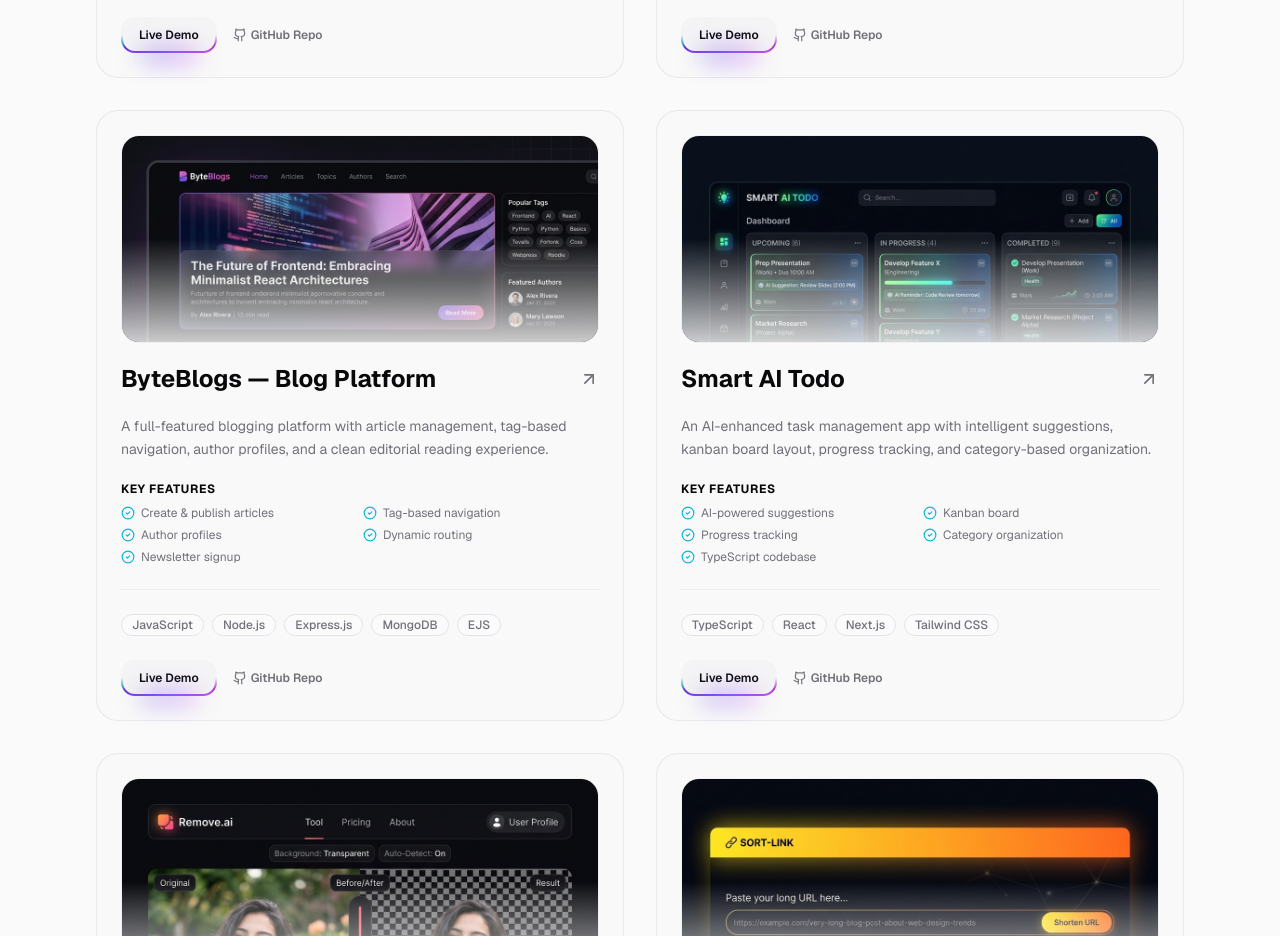
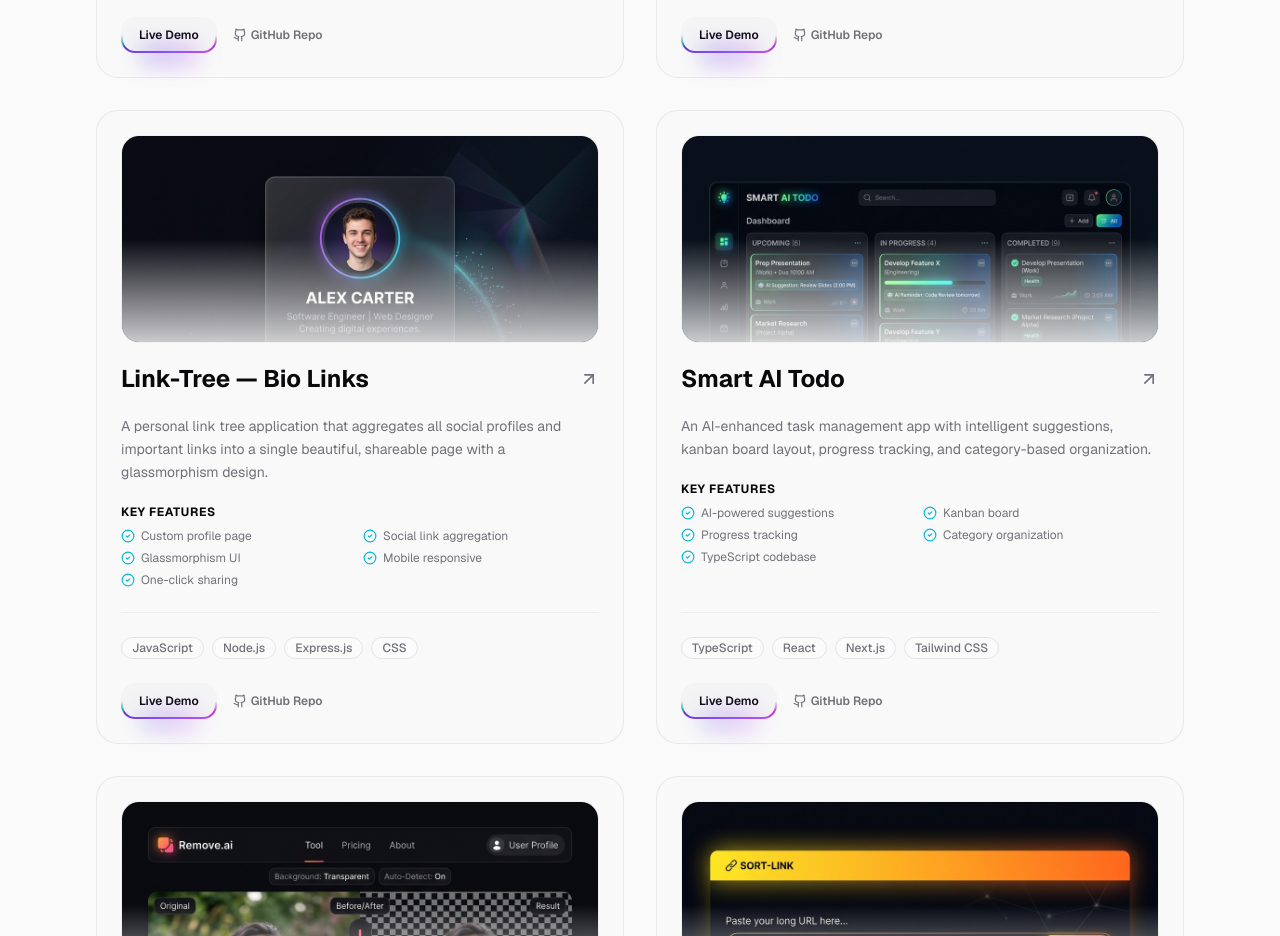
Before and after one commit to akashsingh062/portfolio, a Next.js app: page /projects in a window 1280 px wide. Shown: the part 1000-1936 px from the top of the page. Built offline with nearby package versions, Linux system fonts and the light colour scheme.

Commit message:
feat: replace ByteBlogs project with Link-Tree and update hero animation sequence

```diff
--- a/src/app/page.tsx
+++ b/src/app/page.tsx
@@ -133,13 +133,13 @@ export default function Home() {
       github: "https://github.com/akashsingh062/Prescripto-My-Doctor"
     },
     {
-      title: "ByteBlogs — Blog Platform",
-      description: "A full-featured blogging platform with article management, tag-based navigation, author profiles, and a clean editorial reading experience.",
-      features: ["Create & publish articles", "Tag-based navigation", "Author profiles", "Dynamic routing", "Newsletter signup"],
-      techs: ["JavaScript", "Node.js", "Express.js", "MongoDB", "EJS"],
-      image: "/projects/byteblogs.png",
+      title: "Link-Tree — Bio Links",
+      description: "A personal link tree application that aggregates all social profiles and important links into a single beautiful, shareable page with a glassmorphism design.",
+      features: ["Custom profile page", "Social link aggregation", "Glassmorphism UI", "Mobile responsive", "One-click sharing"],
+      techs: ["JavaScript", "Node.js", "Express.js", "CSS"],
+      image: "/projects/linktree.png",
       demo: "/projects",
-      github: "https://github.com/akashsingh062/ByteBlogs"
+      github: "https://github.com/akashsingh062/link-tree"
     },
     {
       title: "Smart AI Todo",
@@ -240,22 +240,21 @@ export default function Home() {
             <span>🚀 Full Stack Developer | Computer Science Student</span>
           </motion.div>
 
-          <div className="text-4xl sm:text-5xl md:text-7xl font-bold bg-gradient-to-r from-primary to-secondary bg-clip-text text-transparent pb-2 whitespace-nowrap">
+          <div className="text-4xl sm:text-5xl md:text-7xl font-bold bg-gradient-to-r from-primary to-secondary bg-clip-text text-transparent pb-2">
             <ComicText>
               <TextAnimate
                 variants={{
-                  hidden: { opacity: 0, y: 30, rotate: 45, scale: 0.5 },
+                  hidden: { opacity: 0, y: 30, scale: 0.8 },
                   show: (i) => ({
-                    opacity: 1, y: 0, rotate: 0, scale: 1,
+                    opacity: 1, y: 0, scale: 1,
                     transition: {
-                      delay: i * 0.1, duration: 0.4,
+                      delay: i * 0.12, duration: 0.5,
                       y: { type: "spring", damping: 12, stiffness: 200, mass: 0.8 },
-                      rotate: { type: "spring", damping: 8, stiffness: 150 },
                       scale: { type: "spring", damping: 10, stiffness: 300 },
                     },
                   }),
                 }}
-                by="character"
+                by="word"
               >
                 Hi, I&apos;m Akash Singh
               </TextAnimate>
--- a/src/app/projects/page.tsx
+++ b/src/app/projects/page.tsx
@@ -28,13 +28,13 @@ export default function ProjectsPage() {
       github: "https://github.com/akashsingh062/Prescripto-My-Doctor"
     },
     {
-      title: "ByteBlogs — Blog Platform",
-      description: "A full-featured blogging platform with article management, tag-based navigation, author profiles, and a clean editorial reading experience.",
-      features: ["Create & publish articles", "Tag-based navigation", "Author profiles", "Dynamic routing", "Newsletter signup"],
-      techs: ["JavaScript", "Node.js", "Express.js", "MongoDB", "EJS"],
-      image: "/projects/byteblogs.png",
+      title: "Link-Tree — Bio Links",
+      description: "A personal link tree application that aggregates all social profiles and important links into a single beautiful, shareable page with a glassmorphism design.",
+      features: ["Custom profile page", "Social link aggregation", "Glassmorphism UI", "Mobile responsive", "One-click sharing"],
+      techs: ["JavaScript", "Node.js", "Express.js", "CSS"],
+      image: "/projects/linktree.png",
       demo: "#",
-      github: "https://github.com/akashsingh062/ByteBlogs"
+      github: "https://github.com/akashsingh062/link-tree"
     },
     {
       title: "Smart AI Todo",
```
Also changed, not shown: public/projects/linktree.png (added).
